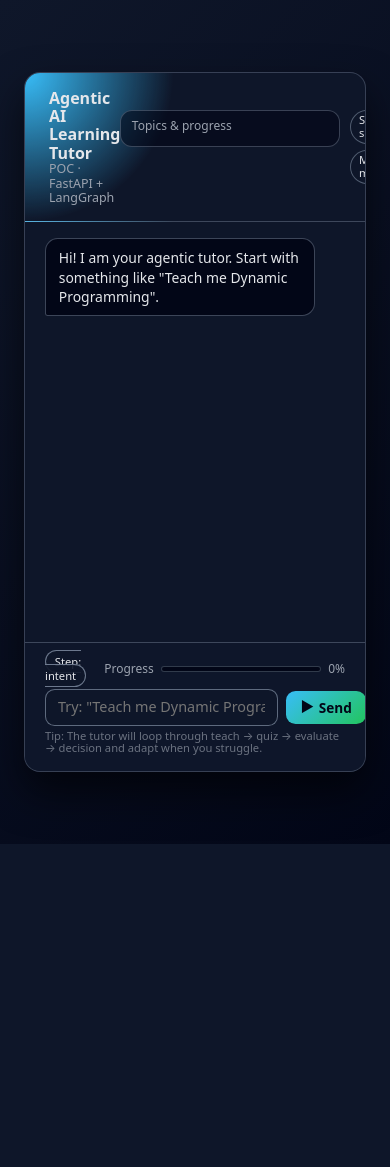
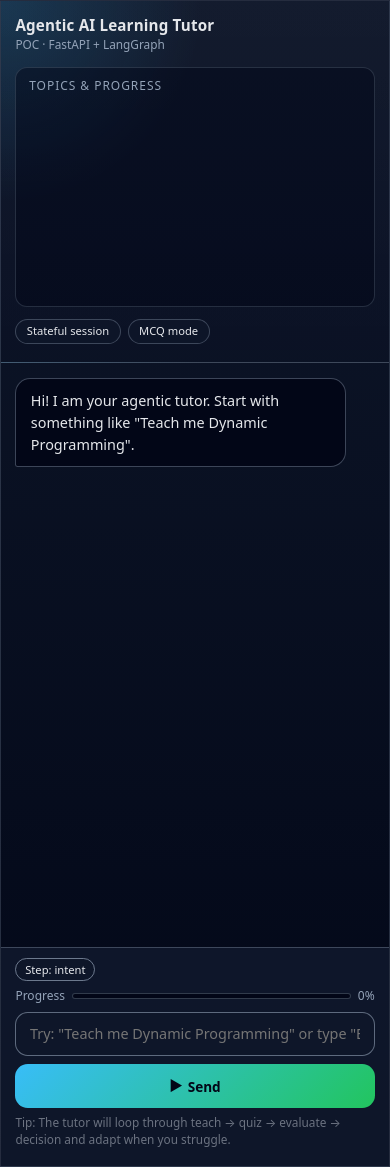
Before and after one commit to RaHuLBSH/LearningAIAgent, a FastAPI app: page / in a window 390 px wide. Before the commit the page ends 844 px from the top, so only its background shows below. Run offline with FastAPI, Linux system fonts and the light colour scheme; some libraries are stand-ins or nearby versions.

Commit message:
Made UI responsive for small screen

```diff
--- a/templates/index.html
+++ b/templates/index.html
@@ -6,76 +6,114 @@
     <meta name="viewport" content="width=device-width, initial-scale=1.0" />
     <link rel="stylesheet" href="https://cdnjs.cloudflare.com/ajax/libs/modern-normalize/2.0.0/modern-normalize.min.css" />
     <style>
+      :root {
+        --page-bg: linear-gradient(145deg, #020617 0%, #0f172a 45%, #111827 100%);
+        --panel-bg: rgba(15, 23, 42, 0.94);
+        --panel-border: rgba(148, 163, 184, 0.24);
+        --muted-text: #94a3b8;
+        --strong-text: #e5e7eb;
+        --accent: #38bdf8;
+        --accent-soft: rgba(56, 189, 248, 0.16);
+      }
+
+      * {
+        min-width: 0;
+      }
+
       body {
         font-family: system-ui, -apple-system, BlinkMacSystemFont, "Segoe UI", sans-serif;
-        background: linear-gradient(135deg, #0f172a, #020617);
-        color: #e5e7eb;
+        background:
+          radial-gradient(circle at top, rgba(34, 197, 94, 0.14), transparent 28%),
+          radial-gradient(circle at 85% 15%, rgba(56, 189, 248, 0.16), transparent 24%),
+          var(--page-bg);
+        color: var(--strong-text);
         display: flex;
         align-items: center;
         justify-content: center;
         min-height: 100vh;
-        padding: 1.5rem;
+        padding: clamp(0.85rem, 2vw, 1.5rem);
       }
 
       .chat-container {
-        background: rgba(15, 23, 42, 0.96);
-        border-radius: 1rem;
-        box-shadow: 0 20px 40px rgba(0, 0, 0, 0.6);
+        background:
+          linear-gradient(180deg, rgba(15, 23, 42, 0.98), rgba(2, 6, 23, 0.96)),
+          var(--panel-bg);
+        border-radius: 1.25rem;
+        box-shadow: 0 24px 60px rgba(0, 0, 0, 0.45);
         width: 100%;
-        max-width: 920px;
+        max-width: min(1100px, 100%);
         display: flex;
         flex-direction: column;
         overflow: hidden;
-        border: 1px solid rgba(148, 163, 184, 0.3);
+        border: 1px solid var(--panel-border);
+        backdrop-filter: blur(18px);
       }
 
       .chat-header {
-        padding: 1rem 1.5rem;
+        padding: 1.2rem 1.4rem;
         border-bottom: 1px solid rgba(148, 163, 184, 0.35);
         display: flex;
-        align-items: center;
+        align-items: flex-start;
         justify-content: space-between;
-        background: radial-gradient(circle at top left, #38bdf8 0, transparent 40%);
+        gap: 1rem;
+        flex-wrap: wrap;
+        background:
+          radial-gradient(circle at top left, rgba(56, 189, 248, 0.18) 0, transparent 38%),
+          linear-gradient(180deg, rgba(255, 255, 255, 0.02), transparent);
       }
 
       .chat-header-left {
         display: flex;
-        align-items: center;
+        align-items: flex-start;
         gap: 0.75rem;
+        flex: 1 1 280px;
       }
 
       .chat-header-title {
-        font-weight: 600;
-        font-size: 1rem;
+        font-weight: 700;
+        font-size: clamp(1rem, 1.5vw, 1.15rem);
+        letter-spacing: 0.01em;
       }
 
       .chat-header-subtitle {
-        font-size: 0.78rem;
-        color: #9ca3af;
+        font-size: 0.82rem;
+        color: var(--muted-text);
+        margin-top: 0.2rem;
       }
 
       .chip {
         font-size: 0.7rem;
-        padding: 0.2rem 0.5rem;
+        padding: 0.32rem 0.65rem;
         border-radius: 999px;
-        border: 1px solid rgba(148, 163, 184, 0.5);
-        color: #e5e7eb;
-        background: rgba(15, 23, 42, 0.85);
+        border: 1px solid rgba(148, 163, 184, 0.35);
+        color: var(--strong-text);
+        background: rgba(15, 23, 42, 0.74);
+        white-space: nowrap;
+      }
+
+      .header-right {
+        display: flex;
+        gap: 0.75rem;
+        align-items: stretch;
+        justify-content: flex-end;
+        flex: 1 1 360px;
       }
 
       .topics-panel {
+        flex: 1 1 240px;
         min-width: 220px;
-        max-width: 260px;
-        padding: 0.5rem 0.65rem;
+        padding: 0.7rem 0.8rem;
         border-radius: 0.75rem;
-        border: 1px solid rgba(148, 163, 184, 0.35);
-        background: rgba(2, 6, 23, 0.55);
+        border: 1px solid rgba(148, 163, 184, 0.22);
+        background: rgba(2, 6, 23, 0.45);
       }
 
       .topics-title {
         font-size: 0.75rem;
-        color: #9ca3af;
-        margin-bottom: 0.35rem;
+        color: var(--muted-text);
+        margin-bottom: 0.45rem;
+        text-transform: uppercase;
+        letter-spacing: 0.08em;
       }
 
       .topic-row {
@@ -84,30 +122,38 @@
         justify-content: space-between;
         gap: 0.5rem;
         font-size: 0.75rem;
-        padding: 0.2rem 0;
+        padding: 0.26rem 0;
       }
 
       .topic-name {
         overflow: hidden;
         text-overflow: ellipsis;
         white-space: nowrap;
-        max-width: 160px;
+        max-width: 100%;
       }
 
       .topic-pct {
-        color: #e5e7eb;
+        color: var(--strong-text);
         opacity: 0.9;
+      }
+
+      .header-chips {
+        display: flex;
+        flex-direction: column;
+        gap: 0.45rem;
+        align-items: flex-end;
+        justify-content: flex-start;
       }
 
       .chat-body {
         display: flex;
         flex-direction: column;
-        height: 480px;
+        height: min(58vh, 640px);
       }
 
       .messages {
         flex: 1;
-        padding: 1rem 1.25rem;
+        padding: 1.1rem 1.25rem 1.2rem;
         overflow-y: auto;
         scroll-behavior: smooth;
       }
@@ -127,12 +173,13 @@
       }
 
       .bubble {
-        max-width: 75%;
-        padding: 0.55rem 0.8rem;
-        border-radius: 0.8rem;
-        font-size: 0.87rem;
-        line-height: 1.4;
+        max-width: min(75%, 680px);
+        padding: 0.7rem 0.9rem;
+        border-radius: 0.95rem;
+        font-size: 0.9rem;
+        line-height: 1.5;
         white-space: pre-wrap;
+        overflow-wrap: anywhere;
       }
 
       .bubble.user {
@@ -256,7 +303,7 @@
       }
 
       .chat-footer {
-        padding: 0.75rem 1.25rem 1rem;
+        padding: 0.95rem 1.25rem 1.1rem;
         border-top: 1px solid rgba(148, 163, 184, 0.35);
         background: rgba(15, 23, 42, 0.98);
       }
@@ -269,11 +316,12 @@
 
       #messageInput {
         flex: 1;
-        padding: 0.55rem 0.75rem;
-        border-radius: 0.6rem;
+        min-height: 44px;
+        padding: 0.7rem 0.85rem;
+        border-radius: 0.8rem;
         border: 1px solid rgba(148, 163, 184, 0.6);
         background: rgba(15, 23, 42, 0.9);
-        color: #e5e7eb;
+        color: var(--strong-text);
         font-size: 0.9rem;
       }
 
@@ -284,8 +332,9 @@
       }
 
       #sendButton {
-        padding: 0.5rem 0.9rem;
-        border-radius: 0.6rem;
+        min-height: 44px;
+        padding: 0.7rem 1rem;
+        border-radius: 0.8rem;
         border: none;
         background: linear-gradient(135deg, #38bdf8, #22c55e);
         color: #020617;
@@ -310,14 +359,24 @@
         display: flex;
         justify-content: space-between;
         align-items: center;
-        margin-bottom: 0.4rem;
+        gap: 0.75rem;
+        margin-bottom: 0.6rem;
         font-size: 0.75rem;
-        color: #9ca3af;
+        color: var(--muted-text);
+        flex-wrap: wrap;
+      }
+
+      .progress-group {
+        display: flex;
+        align-items: center;
+        gap: 0.45rem;
+        flex-wrap: wrap;
+        justify-content: flex-end;
       }
 
       .progress-bar {
         position: relative;
-        width: 160px;
+        width: min(220px, 42vw);
         height: 6px;
         border-radius: 999px;
         background: #020617;
@@ -348,15 +407,106 @@
       .small-hint {
         font-size: 0.7rem;
         color: #6b7280;
-        margin-top: 0.25rem;
+        margin-top: 0.35rem;
+        line-height: 1.45;
+      }
+
+      @media (max-width: 900px) {
+        .chat-header {
+          padding: 1rem 1rem 1.1rem;
+        }
+
+        .header-right {
+          width: 100%;
+          justify-content: space-between;
+        }
+
+        .chat-body {
+          height: min(54vh, 560px);
+        }
       }
 
       @media (max-width: 640px) {
+        body {
+          padding: 0;
+          align-items: stretch;
+        }
+
+        .chat-container {
+          min-height: 100vh;
+          border-radius: 0;
+          max-width: 100%;
+        }
+
+        .chat-header,
+        .chat-footer {
+          padding-left: 0.9rem;
+          padding-right: 0.9rem;
+        }
+
+        .header-right {
+          flex-direction: column;
+          align-items: stretch;
+        }
+
+        .topics-panel {
+          min-width: 0;
+        }
+
+        .header-chips {
+          flex-direction: row;
+          flex-wrap: wrap;
+          align-items: flex-start;
+          justify-content: flex-start;
+        }
+
         .chat-body {
-          height: 420px;
+          height: calc(100vh - 260px);
+          min-height: 340px;
         }
+
+        .messages {
+          padding: 0.95rem 0.9rem 1rem;
+        }
+
         .bubble {
-          max-width: 90%;
+          max-width: 92%;
+        }
+
+        .status-row {
+          align-items: flex-start;
+        }
+
+        .progress-group {
+          width: 100%;
+          justify-content: space-between;
+        }
+
+        .progress-bar {
+          flex: 1;
+          width: auto;
+        }
+
+        .input-row {
+          flex-direction: column;
+          align-items: stretch;
+        }
+
+        #sendButton {
+          justify-content: center;
+          width: 100%;
+        }
+      }
+
+      @media (max-width: 420px) {
+        .chat-header-title {
+          font-size: 0.95rem;
+        }
+
+        .chat-header-subtitle,
+        .topic-row,
+        .small-hint {
+          font-size: 0.74rem;
         }
       }
     </style>
@@ -370,12 +520,12 @@
             <div class="chat-header-subtitle">POC &middot; FastAPI + LangGraph</div>
           </div>
         </div>
-        <div style="display: flex; gap: 0.6rem; align-items: flex-start">
+        <div class="header-right">
           <div class="topics-panel">
             <div class="topics-title">Topics &amp; progress</div>
             <div id="topicsList"></div>
           </div>
-          <div style="display: flex; flex-direction: column; gap: 0.4rem; align-items: flex-end">
+          <div class="header-chips">
             <span class="chip">Stateful session</span>
             <span class="chip">MCQ mode</span>
           </div>
@@ -391,7 +541,7 @@
           <div>
             <span id="stepLabel" class="step-pill">Step: intent</span>
           </div>
-          <div style="display: flex; align-items: center; gap: 0.45rem">
+          <div class="progress-group">
             <span>Progress</span>
             <div class="progress-bar">
               <div class="progress-bar-fill" id="progressFill"></div>
```
